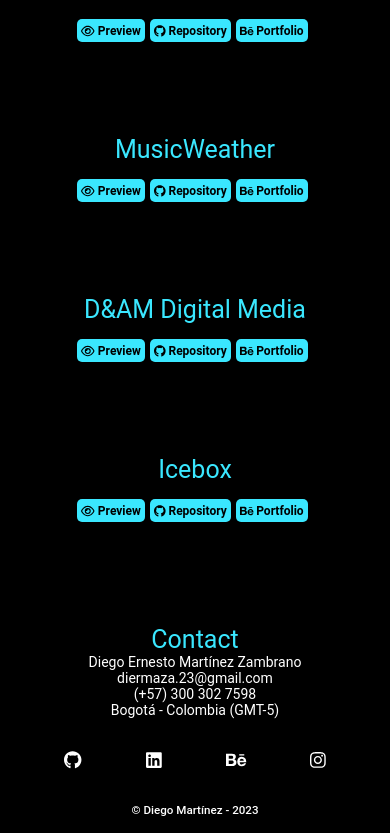
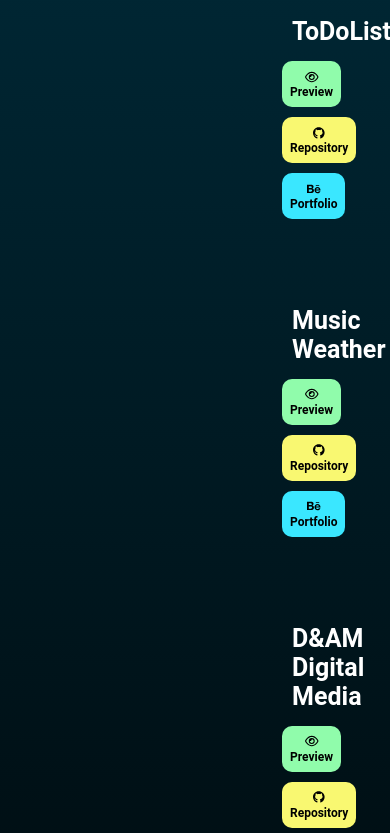
Before and after one commit to DiegoEMartinezZ/PortfolioWeb, a React (Create React App) app: page /#/ in a window 390 px wide. Shown: the part 991-1824 px from the top of the page. Built offline with nearby package versions, Linux system fonts and the light colour scheme.

Commit message:
change the bg, the btn colors, fix media queries

```diff
--- a/package.json
+++ b/package.json
@@ -5,6 +5,7 @@
   "private": true,
   "dependencies": {
     "@babel/plugin-proposal-private-property-in-object": "^7.21.11",
+    "@babel/plugin-transform-private-property-in-object": "^7.23.4",
     "@fortawesome/fontawesome-svg-core": "^6.1.1",
     "@fortawesome/free-brands-svg-icons": "^6.1.1",
     "@fortawesome/free-regular-svg-icons": "^6.1.1",
@@ -18,7 +19,7 @@
     "react-dom": "^18.1.0",
     "react-router-dom": "^6.4.5",
     "react-router-hash-link": "^2.4.3",
-    "react-scripts": "5.0.1",
+    "react-scripts": "^5.0.1",
     "react-tsparticles": "^2.10.1",
     "tsparticles": "^2.10.1",
     "tsparticles-engine": "^2.10.1",
--- a/src/components/project/ProjectContainer.jsx
+++ b/src/components/project/ProjectContainer.jsx
@@ -3,25 +3,22 @@ import { faEye } from "@fortawesome/free-regular-svg-icons";
 import { FontAwesomeIcon } from "@fortawesome/react-fontawesome";
 import React from "react";
 
-export const ProjectContainer = ({
-  titleProject,
-  imageProject,
-  previewURL,
-  gitURL,
-}) => {
+export const ProjectContainer = ({ titleProject, previewURL, gitURL }) => {
   return (
     <>
-      <section className="description-container" id="project-name">
-        <h1 className="subtitle">{titleProject} </h1>
+      <section className="description-container" id="project-container">
+        <h1 className="subtitle" id="project-title">
+          {titleProject}
+        </h1>
 
         <div className="buttons-wrap">
-          <button className="code-btn">
+          <button className="code-btn" id="preview">
             <a href={previewURL} target="_blank" rel="noopener noreferrer">
               <FontAwesomeIcon icon={faEye} /> Preview
             </a>
           </button>
 
-          <button className="code-btn">
+          <button className="code-btn" id="coding">
             <a href={gitURL} target="_blank" rel="noopener noreferrer">
               <FontAwesomeIcon icon={faGithub} /> Repository
             </a>
--- a/src/components/project/ProjectWrap.jsx
+++ b/src/components/project/ProjectWrap.jsx
@@ -5,7 +5,7 @@ export const ProjectWrap = () => {
   return (
     <>
       <section className="description-container">
-        <h1 className="subtitle"> Projects </h1>
+        <h1 className="subtitle">Projects</h1>
         <p className="txt">
           Each of these projects has the general objective to show the knowledge
           I have of web development as my experience in frontend, UI/UX design,
@@ -25,7 +25,7 @@ export const ProjectWrap = () => {
         gitURL={"https://github.com/DiegoEMartinezZ/To-Do-List"}
       />
       <ProjectContainer
-        titleProject={"MusicWeather"}
+        titleProject={"Music Weather"}
         gitURL={"https://github.com/DiegoEMartinezZ/MusicWeather"}
       />
       <ProjectContainer
--- a/src/resources/socialmedia/socialMedia.css
+++ b/src/resources/socialmedia/socialMedia.css
@@ -16,3 +16,13 @@ ul.socialMedia-container li a:hover {
   color: #fff;
   border-bottom: #fff 2px solid;
 }
+
+@media only screen and (min-width: 250px) and (max-width: 1200px) {
+  ul.socialMedia-container {
+    padding: 1rem;
+  }
+
+  ul.socialMedia-container li a {
+    font-size: 15px;
+  }
+}
--- a/src/styles/styles.css
+++ b/src/styles/styles.css
@@ -6,7 +6,12 @@
 }
 
 body {
-  background-color: #000;
+  background: rgb(0, 0, 0);
+  background: linear-gradient(
+    0deg,
+    rgba(0, 0, 0, 1) 0%,
+    rgba(0, 64, 86, 1) 100%
+  );
 }
 
 section.description-container {
@@ -48,9 +53,18 @@ button {
   outline: inherit;
 }
 
-#project-name {
+#project-container {
   display: block;
   text-align: center;
+  padding: 2rem;
+  border-radius: 20px;
+  margin: 2% 250px;
+}
+
+#project-title {
+  color: #fff;
+  font-weight: 600;
+  margin: 10px;
 }
 
 .code-btn {
@@ -60,14 +74,24 @@ button {
   font-size: 12px;
   background-color: #3ae7ff;
   color: #000;
-  margin: 10px 0;
+  margin: 5px 0;
   margin-right: 5px;
   padding: 5px;
-  border-radius: 5px;
+  border-radius: 10px;
 }
 
-.code-btn:hover {
+.code-btn:hover,
+#preview:hover,
+#coding:hover {
   background-color: #fff;
+}
+
+#preview {
+  background-color: #90fcab;
+}
+
+#coding {
+  background-color: #f9f871;
 }
 
 a {
@@ -87,8 +111,11 @@ a {
 }
 
 .copyrights {
-  font-weight: 500;
+  font-weight: lighter;
+  font-family: "Gill Sans", "Gill Sans MT", Calibri, "Trebuchet MS", sans-serif;
   text-align: center;
+  font-style: italic;
+  margin: 1rem;
 }
 
 .menu-btn {
@@ -118,9 +145,9 @@ a {
 
   .code-btn {
     font-size: 12px;
-    margin: 15px 0;
+    margin: 5px 0;
     margin-right: 5px;
-    padding: 4px;
+    padding: 0.5rem;
   }
 }
 
```
Also changed, not shown: 1 other file (tests, documents, lock files or other folders).
